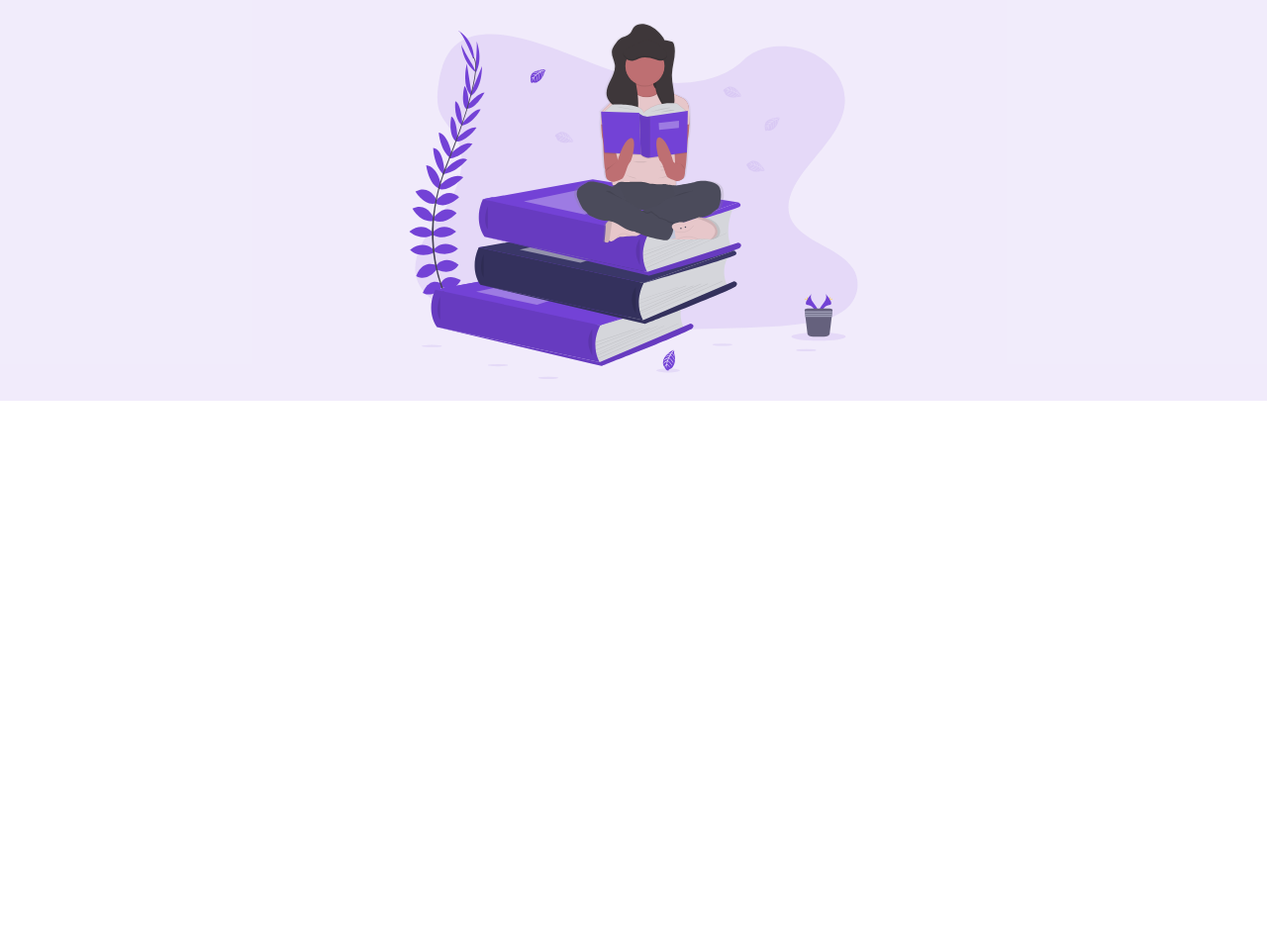
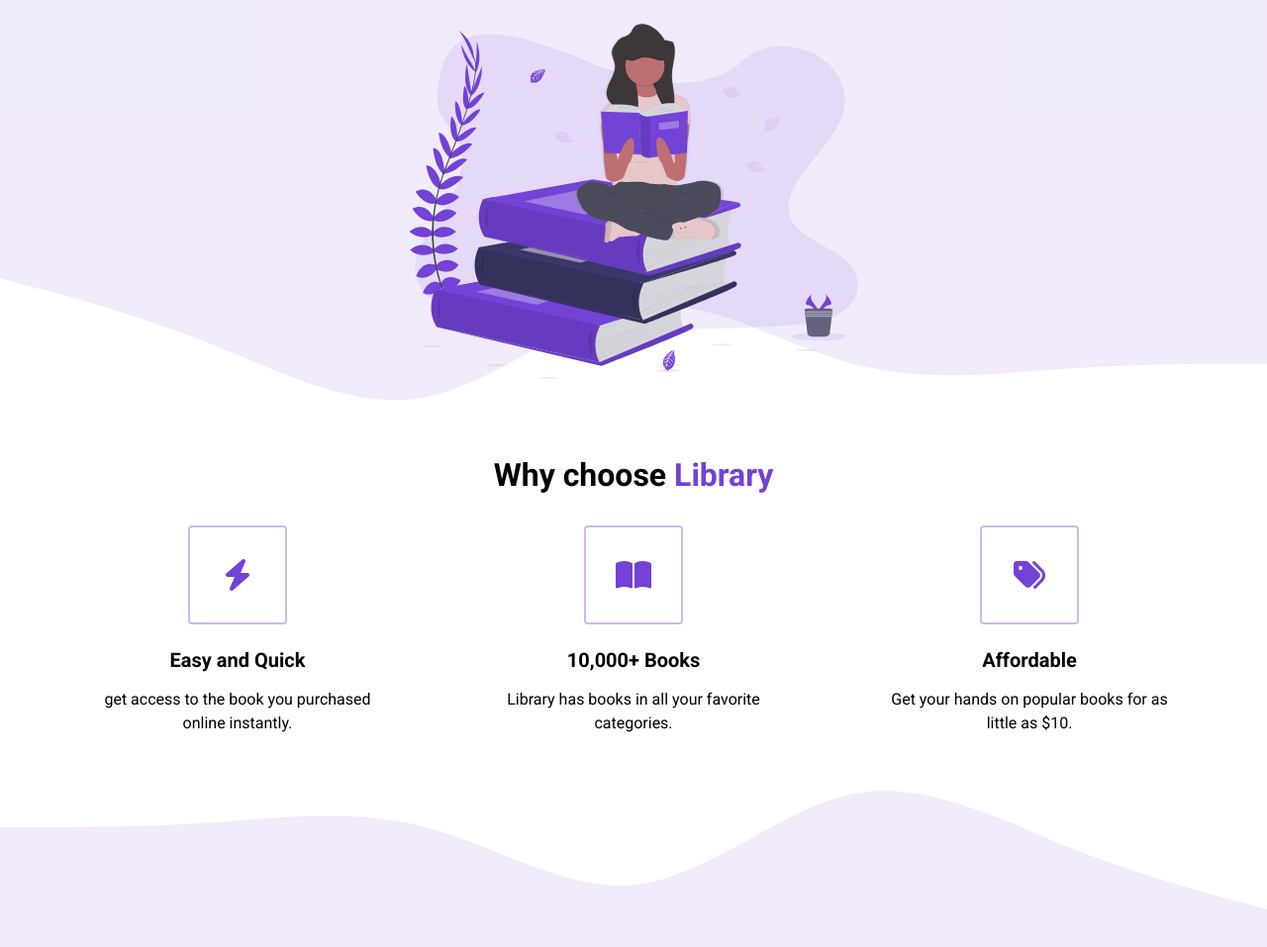
Before and after one commit to NunezAN/e_commerce_01, a plain HTML site: page index.html in a window 1280 px wide. Shown: the part 395-1352 px from the top of the page at 99% size. Before the commit the page ends 822 px from the top, so only its background shows below. Drawn offline with Linux system fonts and the light colour scheme.

Commit message:
completed highlight section and added wave

```diff
--- a/assets/style.css
+++ b/assets/style.css
@@ -5,7 +5,10 @@
     box-sizing: border-box;
     font-family: 'Roboto', sans-serif;
 }
-
+body{
+    max-width: 100vw;
+    overflow-x: hidden;
+}
 /* NAV BAR */
 nav{
     height: 80px;               /*size of nav bar*/
@@ -82,6 +85,9 @@ h2{
     font-size: 32px;
     margin-bottom: 32px;
 }
+p{
+    line-height: 1.5;
+}
 button{                         /*changes cursor to hand when hovering over button*/
     cursor: pointer;
 }
@@ -103,9 +109,87 @@ button:active{                  /* add bounce animation when clicking any button
 }
 .header__img--wrapper{          /*adds padding space between img and button*/
     padding: 20px;
+    z-index: 2;                 /*set z-index higher than wave to avoid being overlapped*/
 }
 .header__img{                   /*sets image to only take up max 50% of the screen*/
     height: 100%;
     max-height: 50vh;
     padding: 20px;
 }
+.container{
+    padding: 56px 0;
+}
+.row{
+    width: 100%;
+    max-width: 1200px;
+    margin: 0 auto;
+}
+/* HIGHLIGHTS */
+#highlights{                    /*set relative position to parent before and after*/
+    position: relative;
+}
+#highlights:before{
+    background: url(wave.svg);
+    content:"";
+    position: absolute;
+    width: 101vw;                   /*set width to full width of screen*/
+    height: 12vw;
+    top: 1px;
+    left: 0;
+    z-index: 1;                     /*set z-index 1 higher than background to overlap*/
+    background-size: cover;
+    background-repeat: no repeat;
+    transform: translateY(-100%);   /*moves image 1 full size up*/
+}
+#highlights:after{
+    background: url(wave.svg);
+    content:"";
+    position: absolute;
+    width: 101vw;                       /*set width to full width of screen*/
+    height: 12vw;
+    bottom: 1px;
+    left: 0;
+    z-index: 1;                         /*set z-index 1 higher than background to overlap*/
+    background-size: cover;
+    background-repeat: no repeat;
+    transform: translateY(100%) rotate(180deg);         /*move image full size downward and rotate upside down*/
+}
+.highlight__wrapper{
+    display: flex;                      /*move children to right-left*/
+    /* display: 100%; */
+}
+.highlight{
+    padding: 0 24px;
+    width: calc(100%/3);                /*set 3 per line*/
+    display: flex;                      /*set each highlight to show column, centered and spaced out*/
+    flex-direction: column;
+    align-items: center;
+    justify-content: space-between;
+}
+.highlight__para{                       /*align paragraph text to the center*/
+    text-align: center;
+    max-width: 280px;
+}
+.highlight__img{
+    border: 2px solid #7342d65d;        /*create box around image*/
+    color: #7342d6;
+    width: 100px;                        /*create 100px square box*/
+    height: 100px;
+    display: flex;
+    align-items: center;                /*set the image in center of the box*/
+    justify-content: center;
+    border-radius: 4px;                 /*round out the edges*/
+    font-size: 32px;                    /*increase size of img*/
+    margin-bottom: 24px;                /*set some space between box and next text*/
+}
+.highlight__subtitle{
+    font-size: 20px;
+    margin-bottom: 16px;
+}
+
+/* FEATURES */
+
+#features{
+    background-color: rgba(115, 66, 214, .1);           /*set background color of features section*/
+    height: 1000px;
+}
--- a/index.html
+++ b/index.html
@@ -6,6 +6,7 @@
     <meta name="viewport" content="width=device-width, initial-scale=1.0" />
     <title>Library</title>
     <link rel="stylesheet" href="./assets/style.css" />
+    <script src="https://kit.fontawesome.com/6b8aa863e0.js" crossorigin="anonymous"></script>
   </head>
   <body>
     <section id="landing">
@@ -38,6 +39,66 @@
 
         </div>
       </header>
+      <main>
     </section>
+        <section id="highlights">
+            <div class="container">
+                <div class="row">
+                    <h2 class="section__title">
+                        Why choose <span class="text--purple">Library</span>
+                    </h2>
+                    <div class="highlight__wrapper">
+                        <div class="highlight">
+                            <div class="highlight__img">
+                                <i class="fas fa-bolt"></i>
+                            </div>
+                            <h3 class="highlight__subtitle">
+                                Easy and Quick
+                            </h3>
+                            <p class="highlight__para">
+                                get access to the book you purchased online instantly.
+                            </p>
+                        </div>
+                        <div class="highlight">
+                            <div class="highlight__img">
+                                <i class="fas fa-book-open"></i>
+                            </div>
+                            <h3 class="highlight__subtitle">
+                                10,000+ Books
+                            </h3>
+                            <p class="highlight__para">
+                                Library has books in all your favorite categories.
+                            </p>
+                        </div>
+                        <div class="highlight">
+                            <div class="highlight__img">
+                                <i class="fas fa-tags"></i>
+                            </div>
+                            <h3 class="highlight__subtitle">
+                                Affordable
+                            </h3>
+                            <p class="highlight__para">
+                                Get your hands on popular books for as little as $10.
+                            </p>
+                        </div>
+                    </div>
+                </div>
+            </div>
+        </section>
+        <section id="features">
+            <div class="container">
+                <div class="row">
+
+                </div>
+            </div>
+        </section>
+        <!-- <section id="highlights">
+            <div class="container">
+                <div class="row">
+
+                </div>
+            </div>
+        </section> -->
+      </main>
   </body>
 </html>
```
